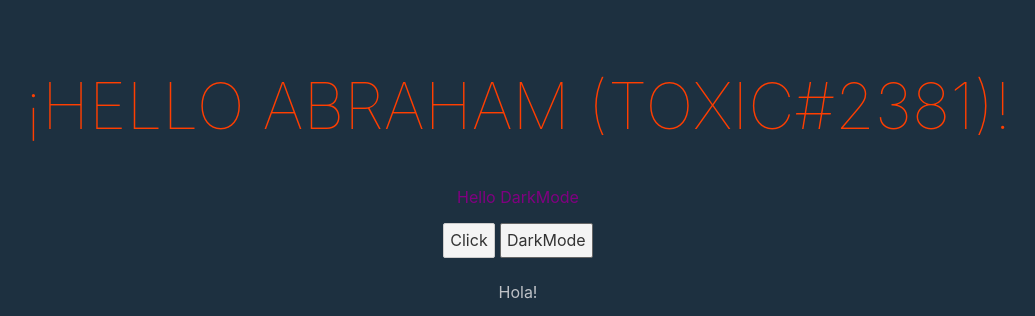
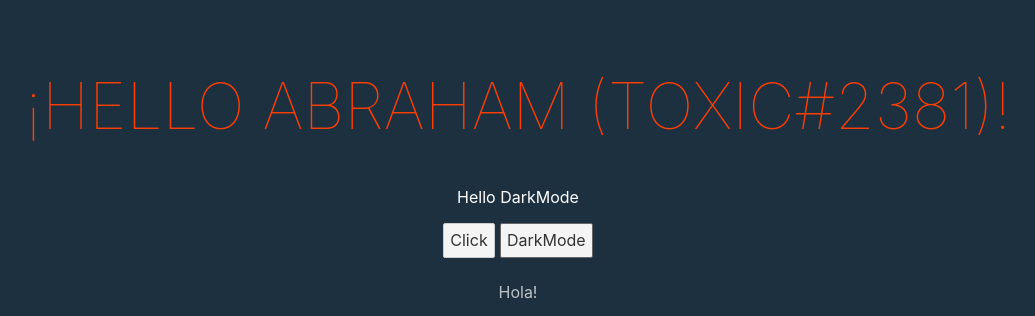
Before and after one commit to ToxicSSJ/simple-svelte, a Svelte app: page / in a window 1280 px wide. Both pictures are taken after a click on the button "DarkMode". Shown: the top 316 px of the page, without its empty margins (122-1157 px from the left). Built offline with nearby package versions, Linux system fonts and the light colour scheme.

Commit message:
darkmode improves

```diff
--- a/src/App.svelte
+++ b/src/App.svelte
@@ -23,7 +23,8 @@
 	}
 
 	:global(:root) {
-		--theme-color: purple;
+		--color-light: purple;
+		--color-dark: white;
 	}
 
 	:global(body.dark-mode) {
--- a/src/components/About.svelte
+++ b/src/components/About.svelte
@@ -18,15 +18,23 @@
  p {
    color: var(--theme-color);
  }
+ .base-darkMode {
+   color: var(--color-light);
+ }
+ .base-lightMode {
+   color: var(--color-dark);
+ }
 </style>
 
 <div class="About">
 
-  {#if !styles.darkMode}
-    <p>{someVar}</p>
-  {:else}
-    <p><span>Hello DarkMode</span></p>
-  {/if}
+  <div class="{!styles.darkMode ? 'base-darkMode' : 'base-lightMode'}">
+    {#if !styles.darkMode}
+      <p>{someVar}</p>
+    {:else}
+      <p><span>Hello DarkMode</span></p>
+    {/if}
+  </div>
   <button on:click={handleClick}>Click {count == 0 ? '' : count}</button>
   <button on:click={toggle}>DarkMode</button>
 </div>
```
